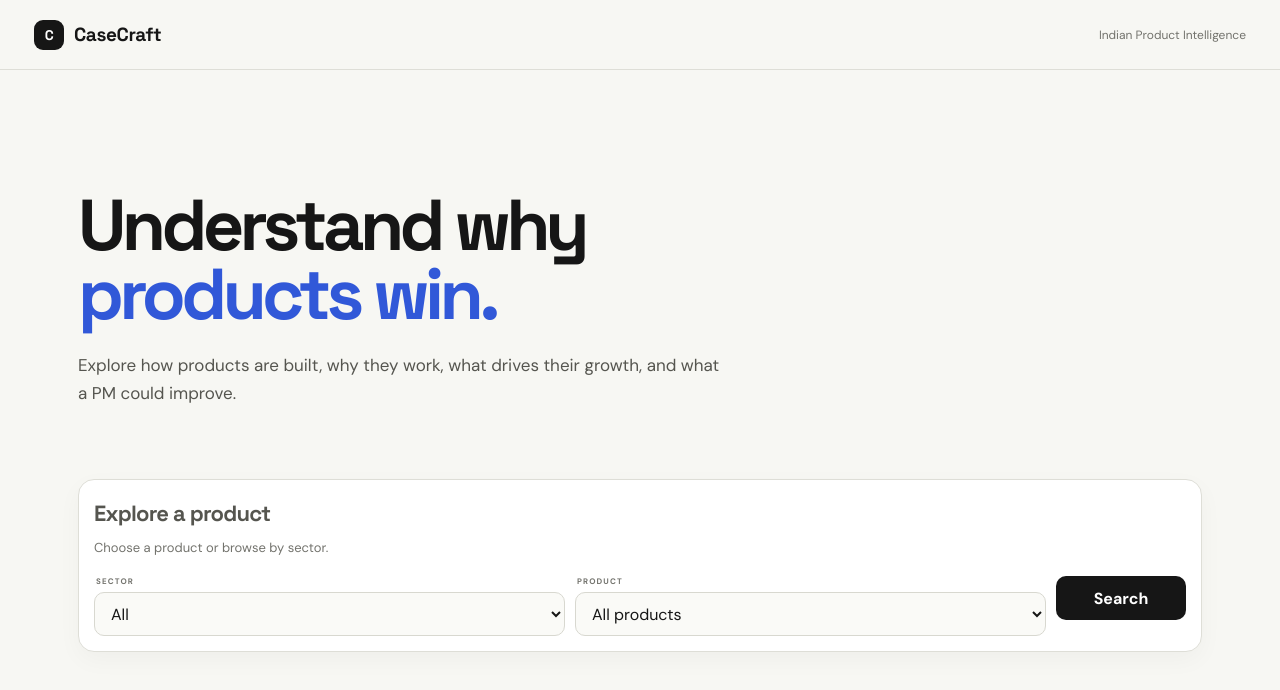
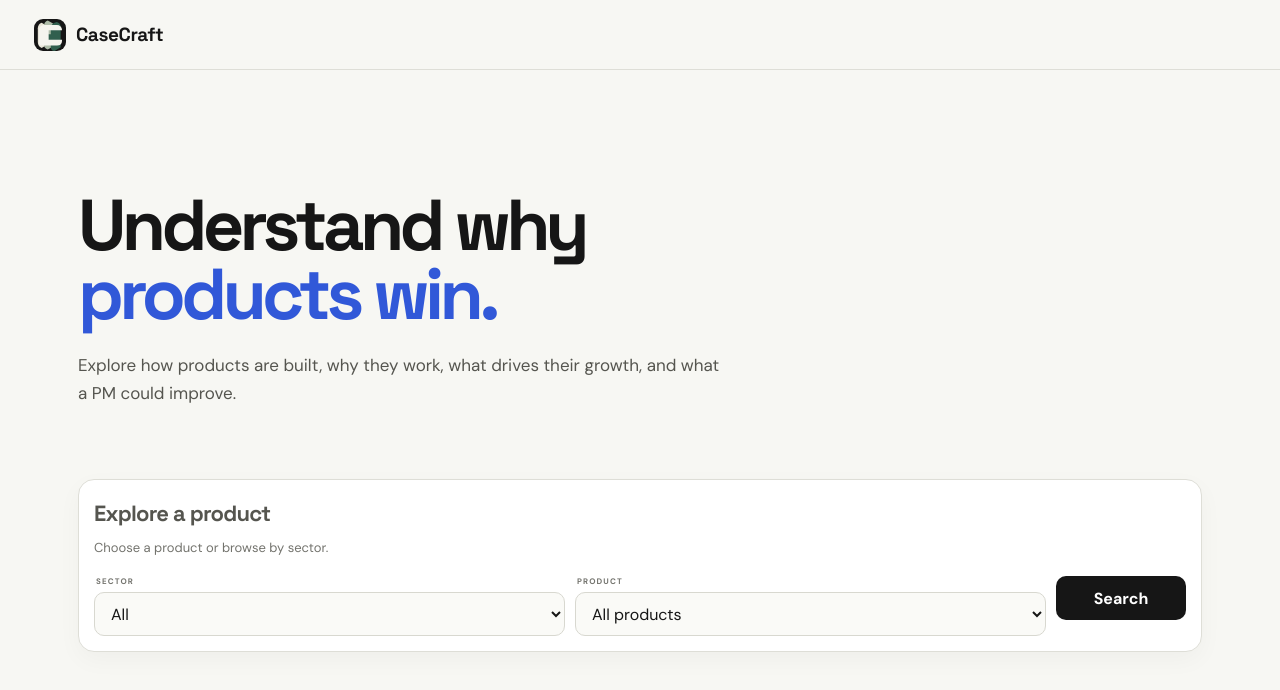
Before and after one commit to richikothari07/Case_craft, a React (Vite) app: page / in a window 1280 px wide. Shown: the top 690 px of the page. Built offline with nearby package versions, Linux system fonts and the light colour scheme.

Commit message:
Add files via upload

```diff
--- a/index.html
+++ b/index.html
@@ -4,7 +4,7 @@
     <meta charset="UTF-8" />
     <meta name="viewport" content="width=device-width, initial-scale=1.0" />
     <meta name="theme-color" content="#f7f7f4" />
-    <title>CaseCraft — Indian Product Intelligence</title>
+    <title>CaseCraft — Products. Deconstructed.</title>
     <link rel="stylesheet" href="/src/styles.css" />
   </head>
   <body>
--- a/src/main.jsx
+++ b/src/main.jsx
@@ -6,13 +6,42 @@ const CASES = [{"name": "Blinkit", "sector": "Quick Commerce", "tag": "Instant c
 
 function Badge({children, tone=""}){ return <span className={"badge "+tone}>{children}</span> }
 
+function displaySector(raw){
+  const map={
+    "Quick Commerce":"Commerce & Retail","Quick Commerce / Grocery":"Commerce & Retail","E-commerce":"Commerce & Retail","E-commerce / Grocery":"Commerce & Retail","Fashion":"Commerce & Retail","Consumer Electronics":"Commerce & Retail","Beauty":"Commerce & Retail","Beauty & Lifestyle":"Commerce & Retail","Beauty / D2C":"Commerce & Retail","Eyewear":"Commerce & Retail","Kids & Parenting":"Commerce & Retail","Home & Sleep":"Commerce & Retail",
+    "Fintech":"Fintech & Financial Services","Fintech / Brokerage":"Fintech & Financial Services","Fintech / B2B SaaS":"Fintech & Financial Services","B2B Fintech":"Fintech & Financial Services","Wealthtech":"Fintech & Financial Services","Insurtech":"Fintech & Financial Services","Financial Services":"Fintech & Financial Services",
+    "Food & Convenience":"Food & Convenience","Food & Going Out":"Food & Convenience",
+    "Mobility":"Mobility, Travel & Logistics","Mobility / EV":"Mobility, Travel & Logistics","Travel":"Mobility, Travel & Logistics","Travel / Hospitality":"Mobility, Travel & Logistics","Logistics":"Mobility, Travel & Logistics",
+    "Healthtech":"Health & Wellness","Health / Fitness":"Health & Wellness",
+    "Developer SaaS":"Software & B2B","SaaS":"Software & B2B","B2B Marketplace":"Software & B2B",
+    "Edtech":"Education","Entertainment":"Media & Entertainment","Media & Entertainment":"Media & Entertainment",
+    "Real Estate":"Consumer, Home & Lifestyle","Home Services":"Consumer, Home & Lifestyle"
+  };
+  return map[raw]||raw;
+}
+
 function App(){
   const [sector,setSector]=useState("All");
   const [selected,setSelected]=useState(null);
   const [selectedProduct,setSelectedProduct]=useState("All products");
   const [showResults,setShowResults]=useState(false);
-  const sectors=["All",...Array.from(new Set(CASES.map(c=>c.sector)))];
-  const filtered=useMemo(()=>CASES.filter(c=>sector==="All"||c.sector===sector),[sector]);
+  const sectorGroups={
+    "Commerce & Retail":["Quick Commerce","Quick Commerce / Grocery","E-commerce","E-commerce / Grocery","Fashion","Consumer Electronics","Beauty","Beauty & Lifestyle","Beauty / D2C","Eyewear","Kids & Parenting","Home & Sleep"],
+    "Fintech & Financial Services":["Fintech","Fintech / Brokerage","Fintech / B2B SaaS","B2B Fintech","Wealthtech","Insurtech","Financial Services"],
+    "Food & Convenience":["Food & Convenience","Food & Going Out"],
+    "Mobility, Travel & Logistics":["Mobility","Mobility / EV","Travel","Travel / Hospitality","Logistics"],
+    "Health & Wellness":["Healthtech","Health / Fitness"],
+    "Software & B2B":["Developer SaaS","SaaS","B2B Marketplace"],
+    "Education":["Edtech"],
+    "Media & Entertainment":["Entertainment","Media & Entertainment"],
+    "Consumer, Home & Lifestyle":["Real Estate","Home Services"]
+  };
+  const sectors=["All",...Object.keys(sectorGroups)];
+  const filtered=useMemo(()=>{
+    if(sector==="All") return CASES;
+    const members=sectorGroups[sector]||[];
+    return CASES.filter(c=>members.includes(c.sector));
+  },[sector]);
 
   if(selected){
     return <CaseView c={selected} back={()=>setSelected(null)} />;
@@ -20,8 +49,14 @@ function App(){
 
   return <div>
     <header className="topbar">
-      <div className="brand" onClick={()=>setSelected(null)}><span className="brandmark">C</span> CaseCraft</div>
-      <div className="topmeta">Indian Product Intelligence</div>
+      <div className="brand" onClick={()=>setSelected(null)}><span className="brandmark" aria-hidden="true">
+        <svg viewBox="0 0 42 42" role="presentation">
+          <path className="mark-back" d="M10 5c-3 1-5 4-5 7v18c0 4 2 7 5 8l7-4V9L10 5Z"/>
+          <path className="mark-mid" d="M18 2c-3 1-5 4-5 7v24c0 4 2 6 5 7l7-4V6l-7-4Z"/>
+          <path className="mark-front" d="M27 5c-3 1-5 4-5 7v8h-6v8h6v9c0 3 2 5 5 5l8-5V10c0-3-2-5-5-6l-3 1Z"/>
+        </svg>
+      </span><span>CaseCraft</span></div>
+
     </header>
 
     <main className="shell">
@@ -50,12 +85,12 @@ function App(){
 
       {showResults && <section className="results">
         <div className="sectionHead">
-          <div><span className="eyebrow">RESULTS</span><h2>{selectedProduct !== "All products" ? selectedProduct : `${filtered.length} products`}</h2></div>
+          <div><span className="eyebrow">RESULTS</span><h2>{selectedProduct !== "All products" ? selectedProduct : `Product results`}</h2></div>
           <span className="muted">Select a case study to explore</span>
         </div>
         <div className="grid">
           {filtered.map((c,i)=><article className="card" key={c.name} onClick={()=>setSelected(c)}>
-            <div className="cardTop"><Badge>{String(i+1).padStart(2,"0")}</Badge><span className="sector">{c.sector}</span></div>
+            <div className="cardTop"><Badge>{String(i+1).padStart(2,"0")}</Badge><span className="sector">{displaySector(c.sector)}</span></div>
             <h3>{c.name}</h3>
             <p className="tagline">{c.tag}</p>
             <p>{c.summary}</p>
@@ -87,12 +122,18 @@ function CaseView({c,back}){
  const tabs=["Overview","Why it wins","Product teardown","Growth loops","Metrics","PM bets","Interview","Evidence"];
  return <div>
   <header className="topbar">
-    <div className="brand" onClick={back}><span className="brandmark">C</span> CaseCraft</div>
+    <div className="brand" onClick={back}><span className="brandmark" aria-hidden="true">
+        <svg viewBox="0 0 42 42" role="presentation">
+          <path className="mark-back" d="M10 5c-3 1-5 4-5 7v18c0 4 2 7 5 8l7-4V9L10 5Z"/>
+          <path className="mark-mid" d="M18 2c-3 1-5 4-5 7v24c0 4 2 6 5 7l7-4V6l-7-4Z"/>
+          <path className="mark-front" d="M27 5c-3 1-5 4-5 7v8h-6v8h6v9c0 3 2 5 5 5l8-5V10c0-3-2-5-5-6l-3 1Z"/>
+        </svg>
+      </span><span>CaseCraft</span></div>
     <button className="back" onClick={back}>← Explore</button>
   </header>
   <main className="caseShell">
     <div className="caseHeader">
-      <Badge>{c.sector}</Badge>
+      <Badge>{displaySector(c.sector)}</Badge>
       <h1>{c.name}</h1>
       <p className="caseTag">{c.summary}</p>
       <div className="factsRow">{c.facts.map((f,i)=><div className="fact" key={i}><span>FACT</span>{f}</div>)}</div>
--- a/src/styles.css
+++ b/src/styles.css
@@ -91,3 +91,20 @@ footer{text-align:center;color:#85857e;font-size:10px;padding:28px;border-top:1p
 .caseContent{min-height:420px}
 .caseContent .caseSection{margin-top:0}
 @media(max-width:700px){.caseTabs{top:60px;margin-bottom:24px}.caseTabs button{padding:9px 11px;font-size:11px}.caseContent{min-height:300px}}
+
+
+/* CaseCraft geometric C mark */
+.brandmark{position:relative;display:inline-block;width:30px;height:30px;flex:0 0 30px;transform:skewY(-6deg)}
+.brandmark i,.brandmark b{position:absolute;display:block;border-radius:7px 7px 7px 2px;box-sizing:border-box}
+.brandmark i{inset:4px 0 0 8px;background:#315f4e;transform:skewY(6deg);clip-path:polygon(0 0,100% 0,100% 29%,43% 29%,43% 71%,100% 71%,100% 100%,0 100%)}
+.brandmark b{inset:0 9px 4px 0;background:#aebca8;transform:skewY(6deg);clip-path:polygon(0 0,100% 0,100% 28%,47% 28%,47% 72%,100% 72%,100% 100%,0 100%)}
+.brandmark:after{content:"";position:absolute;inset:6px 4px 5px 5px;background:#f5f4ee;z-index:3;border-radius:5px 5px 5px 2px;clip-path:polygon(0 0,100% 0,100% 27%,42% 27%,42% 73%,100% 73%,100% 100%,0 100%)}
+.topmeta{display:none}
+
+
+/* Refined CaseCraft logo */
+.brandmark{width:32px;height:32px;display:inline-flex;align-items:center;justify-content:center;flex:0 0 32px;transform:none}
+.brandmark svg{width:32px;height:32px;display:block;overflow:visible}
+.brandmark .mark-back{fill:#e9e6d8}
+.brandmark .mark-mid{fill:#aebca8}
+.brandmark .mark-front{fill:#315f4e}
```
